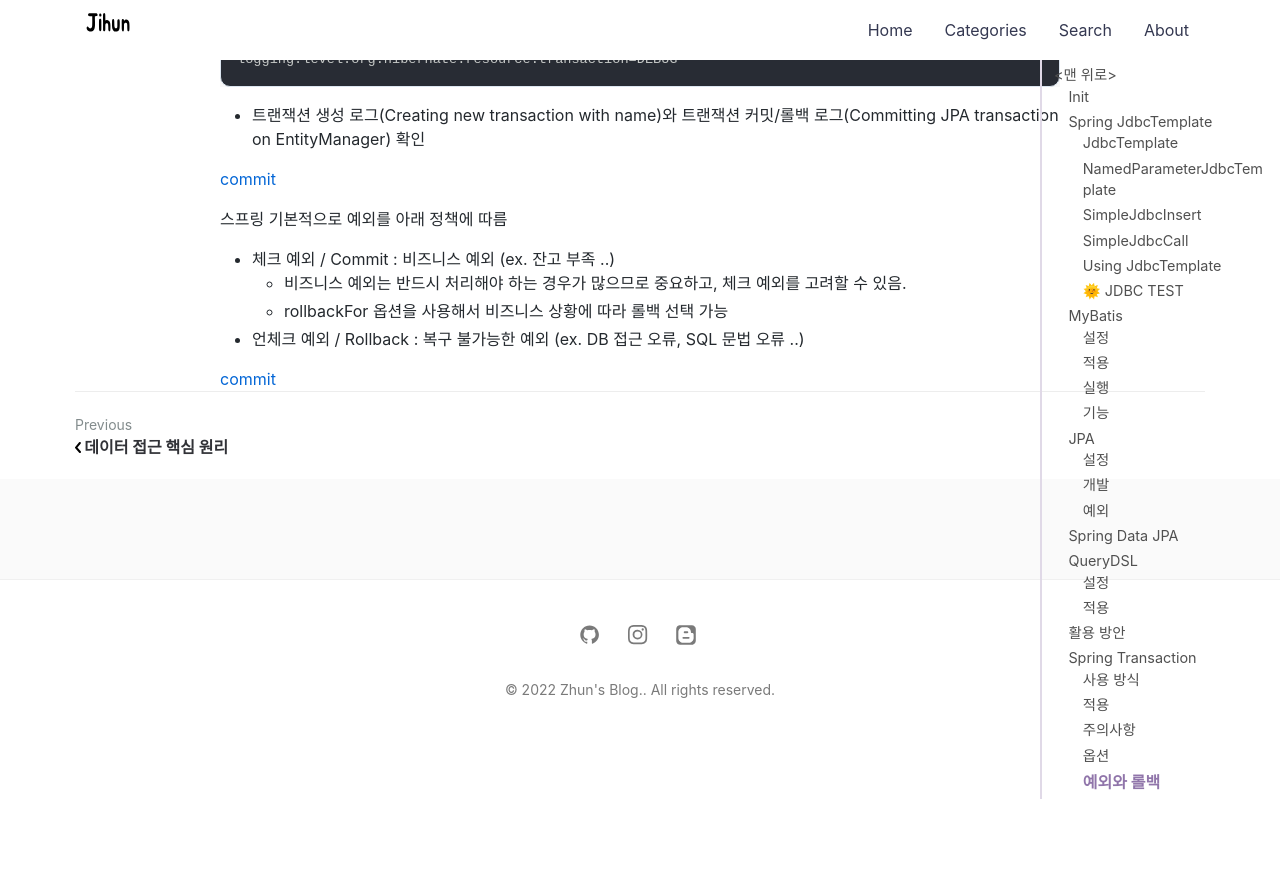
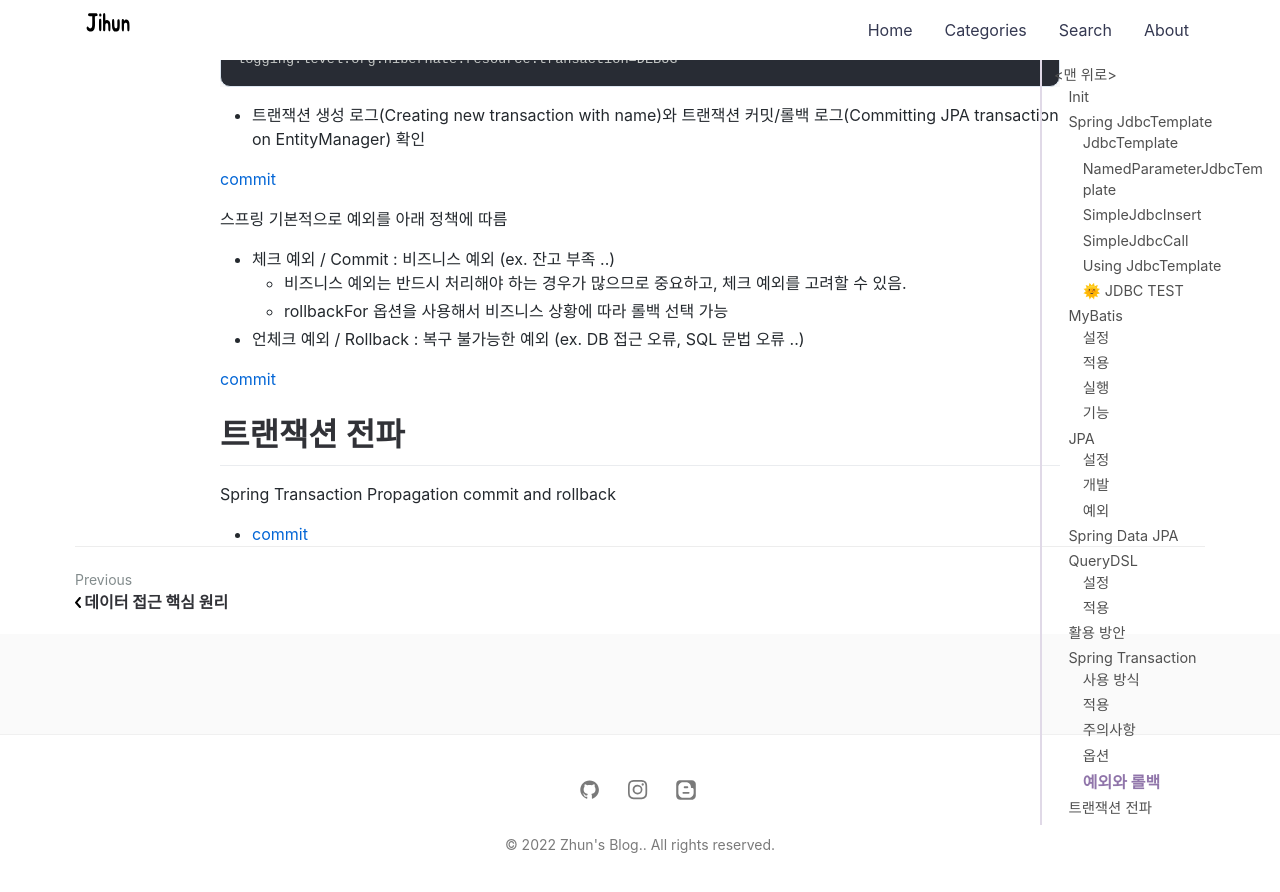
Before and after one commit to jihunparkme/jihunparkme.github.io, a Jekyll site: the page built from _posts/2022-08-08-Spring-DB-Part2.md, in a window 1280 px wide and 900 px high, scrolled down 24982 px. Shown: the top 892 px of the window. Built offline with Jekyll 4.4.1, drawn with Linux system fonts in a browser that asks for light colours; nearby versions of some CDN libraries; comment, search, counter and statistics services are not loaded.

Commit message:
[Spring Transaction Propagation] 커밋과 롤백

```diff
--- a/_posts/2022-08-08-Spring-DB-Part2.md
+++ b/_posts/2022-08-08-Spring-DB-Part2.md
@@ -1031,3 +1031,8 @@ logging.level.org.hibernate.resource.transaction=DEBUG
 - 언체크 예외 / Rollback : 복구 불가능한 예외 (ex. DB 접근 오류, SQL 문법 오류 ..)
 
 [commit](https://github.com/jihunparkme/Inflearn-Spring-DB/commit/3270d88b3dd48afd5cf491e64f2262138f9428fa)
+
+# 트랜잭션 전파
+
+Spring Transaction Propagation commit and rollback
+- [commit](https://github.com/jihunparkme/Inflearn-Spring-DB/commit/ba863a50af0d57adc837c3f485214d19b6a7afad)
```
